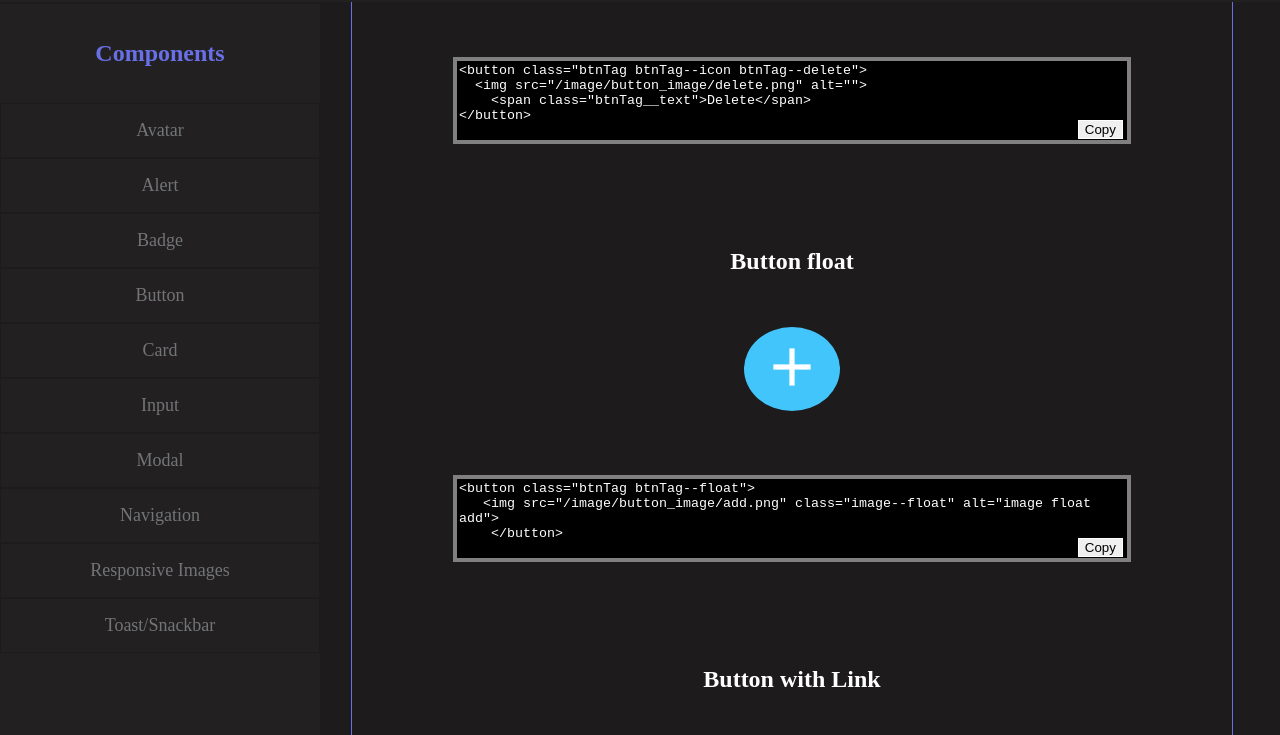
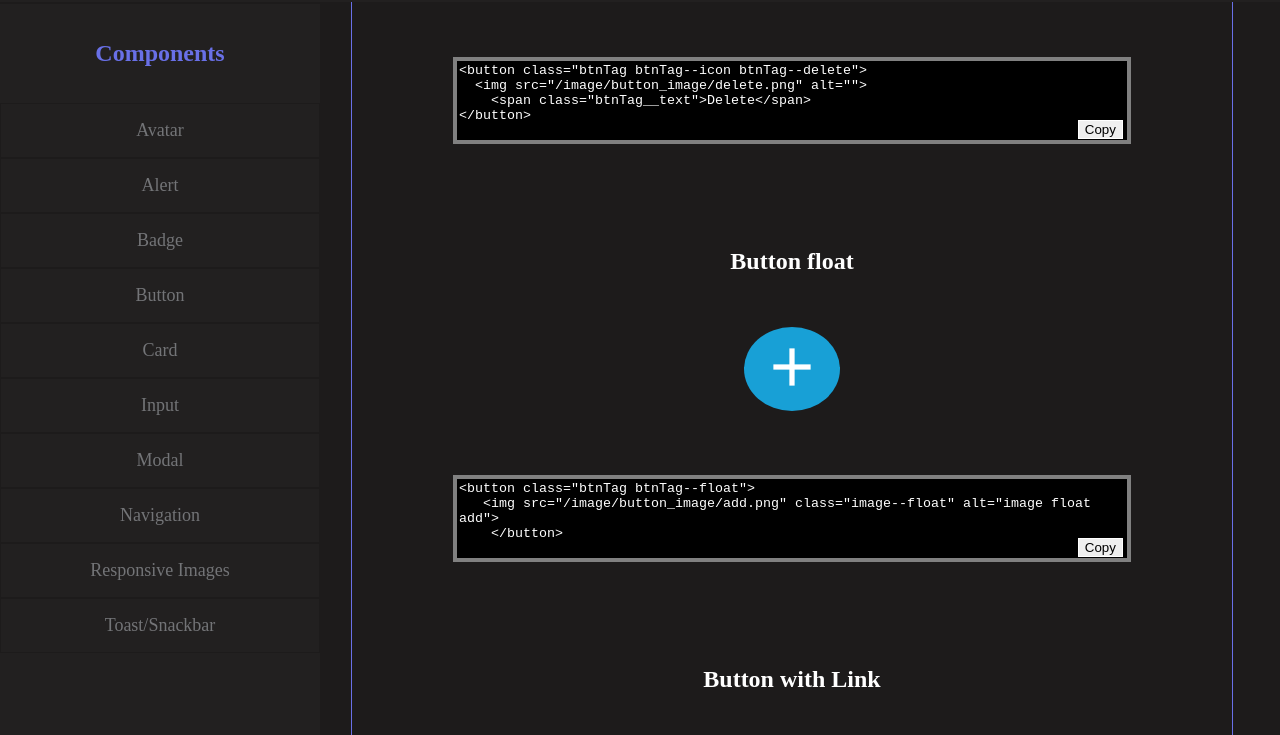
Before and after one commit to ShreyashMahajan/monad-UI, a plain HTML site: page component_documentation/componentDoc.html in a window 1280 px wide. In both pictures the pointer is over the button 791 px from the left and 433 px from the top of the page. Shown: the part 65-800 px from the top of the page. Drawn offline with Linux system fonts and the light colour scheme.

Commit message:
fix: hover fixed

```diff
--- a/componentLibrary.css
+++ b/componentLibrary.css
@@ -207,7 +207,7 @@
 }
 
 .btnTag--float:hover {
-    background-color: var(var(--bg-float-hover)) ;
+    background-color: var(--bg-float-hover) ;
 }
 
 .image--float {
```
